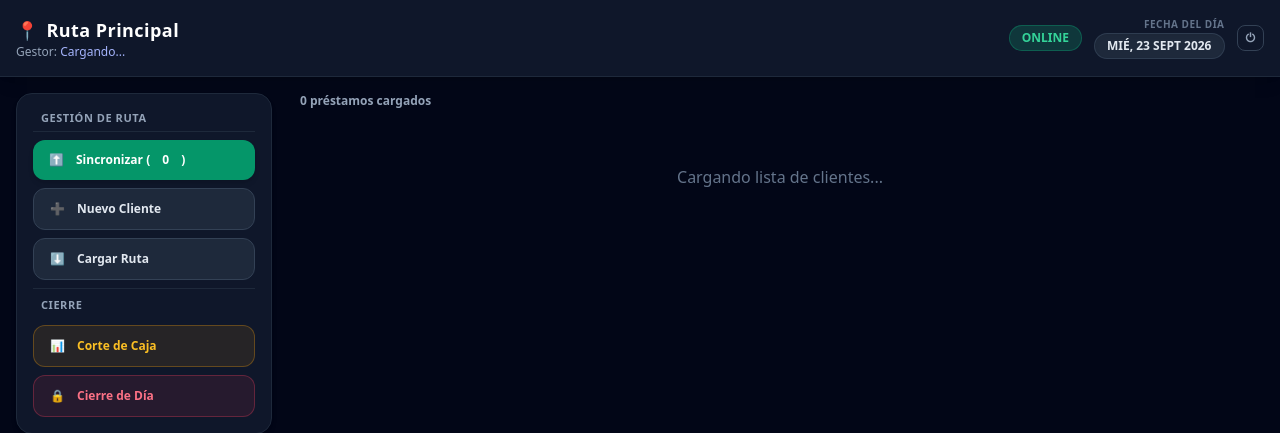
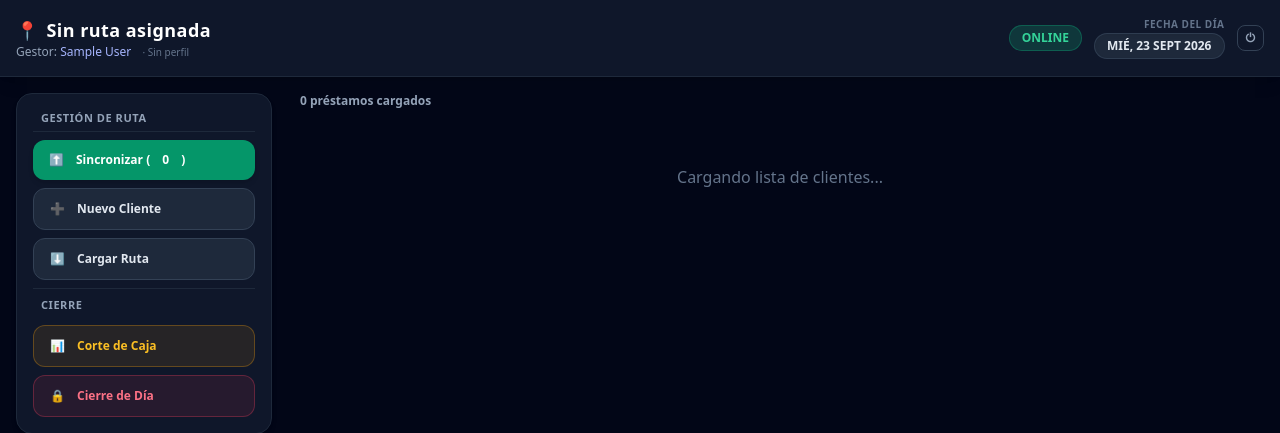
Before and after one commit to zeusdereck-hash/el-zoco-financiero, a Django app: page /cobro/ in a window 1280 px wide. Shown: the top 433 px of the page. Run offline with Django 5.2, Linux system fonts and the light colour scheme; the visitor is signed in with stand-in values (Sample User, id 1); data that the repository does not hold is empty; some libraries are stand-ins or nearby versions.

Commit message:
feat: filtrado multi-rol + login gestores + logo corporativo + fixes UI
- Helper filtrar_por_perfil() reutilizable en 4 ViewSets
- Seguridad: qs.none() sin autenticacion
- sincronizar_altas usa la ruta del gestor logueado
- credentials: same-origin en todos los fetch
- Header del usuario logueado (Django) en lugar del primer prestamo
- cobro_view decide la etiqueta del header segun el rol
- Modales corte/cierre con z-index separado
- LOGIN_URL configurado
- Nuevo logo corporativo PWA + login con logo

```diff
--- a/config/settings.py
+++ b/config/settings.py
@@ -74,3 +74,9 @@ STATICFILES_DIRS = [
 ]
 
 CORS_ALLOW_ALL_ORIGINS = True
+# =========================================================
+#  Configuración de autenticación web
+# =========================================================
+LOGIN_URL = '/login/'
+LOGIN_REDIRECT_URL = '/cobro/'
+LOGOUT_REDIRECT_URL = '/login/'
--- a/prestamos/views.py
+++ b/prestamos/views.py
@@ -16,6 +16,36 @@ from .serializers import (
     ClienteSerializer, RutaSerializer,
     PrestamoSerializer, PagoCuotaSerializer,
 )
+
+
+# =========================================================
+#  Helper de filtrado por perfil
+# =========================================================
+def filtrar_por_perfil(queryset, user, campo_ruta='ruta', campo_zona='ruta__zona'):
+    """
+    Filtra un queryset según el perfil del usuario logueado.
+    - Sin autenticación → queryset vacío
+    - GERENTE / DISTRITAL / ZONAL → todo
+    - SUPERVISOR → filtra por zona asignada
+    - GESTOR → filtra por ruta asignada
+    """
+    if not user.is_authenticated:
+        return queryset.none()
+
+    perfil = getattr(user, 'perfil', None)
+    if not perfil:
+        return queryset.none()
+
+    if perfil.puesto in ('GERENTE', 'DISTRITAL', 'ZONAL'):
+        return queryset
+
+    if perfil.puesto == 'SUPERVISOR' and perfil.zona_asignada:
+        return queryset.filter(**{campo_zona: perfil.zona_asignada})
+
+    if perfil.puesto == 'GESTOR' and perfil.ruta_asignada:
+        return queryset.filter(**{campo_ruta: perfil.ruta_asignada})
+
+    return queryset.none()
 
 
 # =========================================================
@@ -41,7 +71,26 @@ def logout_view(request):
 
 @login_required
 def cobro_view(request):
-    return render(request, 'prestamos/cobro_offline.html')
+    perfil = getattr(request.user, 'perfil', None)
+
+    # Nombre de la ruta según el rol
+    ruta_nombre = 'Sin ruta asignada'
+    if perfil and perfil.ruta_asignada:
+        ruta_nombre = perfil.ruta_asignada.nombre
+    elif perfil and perfil.zona_asignada:
+        ruta_nombre = f"Zona {perfil.zona_asignada.nombre}"
+    elif perfil and perfil.puesto in ('GERENTE', 'DISTRITAL'):
+        ruta_nombre = 'Todas las rutas'
+
+    gestor_nombre = request.user.get_full_name() or request.user.username
+    puesto_display = perfil.get_puesto_display() if perfil else 'Sin perfil'
+
+    context = {
+        'ruta_nombre': ruta_nombre,
+        'gestor_nombre': gestor_nombre,
+        'puesto_display': puesto_display,
+    }
+    return render(request, 'prestamos/cobro_offline.html', context)
 
 
 # =========================================================
@@ -75,17 +124,47 @@ class LoginAPIView(APIView):
 # =========================================================
 @method_decorator(csrf_exempt, name='dispatch')
 class ClienteViewSet(viewsets.ModelViewSet):
-    queryset = Cliente.objects.all()
     serializer_class = ClienteSerializer
     permission_classes = [AllowAny]
-    authentication_classes = []
 
-    @action(detail=False, methods=['post'], permission_classes=[AllowAny], authentication_classes=[])
+    def get_queryset(self):
+        qs = Cliente.objects.all()
+        user = self.request.user
+
+        if not user.is_authenticated:
+            return qs.none()
+
+        perfil = getattr(user, 'perfil', None)
+        if not perfil:
+            return qs.none()
+
+        if perfil.puesto in ('GERENTE', 'DISTRITAL', 'ZONAL'):
+            return qs
+
+        if perfil.puesto == 'SUPERVISOR' and perfil.zona_asignada:
+            return qs.filter(prestamos__ruta__zona=perfil.zona_asignada).distinct()
+
+        if perfil.puesto == 'GESTOR' and perfil.ruta_asignada:
+            return qs.filter(prestamos__ruta=perfil.ruta_asignada).distinct()
+
+        return qs.none()
+
+    @action(detail=False, methods=['post'], permission_classes=[AllowAny])
     def sincronizar_altas(self, request):
         altas_datos = request.data.get('altas', [])
         procesados = []
 
-        ruta_defecto, _ = Ruta.objects.get_or_create(nombre="Ruta Principal")
+        # Determinar la ruta según el gestor logueado
+        ruta_defecto = None
+        if request.user.is_authenticated:
+            perfil = getattr(request.user, 'perfil', None)
+            if perfil and perfil.ruta_asignada:
+                ruta_defecto = perfil.ruta_asignada
+                print(f"✅ Usando ruta del gestor {request.user.username}: {ruta_defecto.nombre}")
+
+        if not ruta_defecto:
+            ruta_defecto, _ = Ruta.objects.get_or_create(nombre="Ruta Principal")
+            print(f"⚠️ Gestor sin ruta asignada, usando: {ruta_defecto.nombre}")
 
         for item in altas_datos:
             try:
@@ -173,12 +252,18 @@ class ClienteViewSet(viewsets.ModelViewSet):
 # =========================================================
 @method_decorator(csrf_exempt, name='dispatch')
 class PagoCuotaViewSet(viewsets.ModelViewSet):
-    queryset = PagoCuota.objects.all()
     serializer_class = PagoCuotaSerializer
     permission_classes = [AllowAny]
-    authentication_classes = []
 
-    @action(detail=False, methods=['post'], permission_classes=[AllowAny], authentication_classes=[])
+    def get_queryset(self):
+        return filtrar_por_perfil(
+            PagoCuota.objects.all(),
+            self.request.user,
+            campo_ruta='prestamo__ruta',
+            campo_zona='prestamo__ruta__zona'
+        )
+
+    @action(detail=False, methods=['post'], permission_classes=[AllowAny])
     def sincronizar_lote(self, request):
         pagos_datos = request.data.get('pagos', [])
         pagos_procesados = []
@@ -204,9 +289,30 @@ class PagoCuotaViewSet(viewsets.ModelViewSet):
 #  RUTAS
 # =========================================================
 class RutaViewSet(viewsets.ModelViewSet):
-    queryset = Ruta.objects.all()
     serializer_class = RutaSerializer
     permission_classes = [AllowAny]
+
+    def get_queryset(self):
+        qs = Ruta.objects.all()
+        user = self.request.user
+
+        if not user.is_authenticated:
+            return qs.none()
+
+        perfil = getattr(user, 'perfil', None)
+        if not perfil:
+            return qs.none()
+
+        if perfil.puesto in ('GERENTE', 'DISTRITAL', 'ZONAL'):
+            return qs
+
+        if perfil.puesto == 'GESTOR' and perfil.ruta_asignada:
+            return qs.filter(id=perfil.ruta_asignada.id)
+
+        if perfil.puesto == 'SUPERVISOR' and perfil.zona_asignada:
+            return qs.filter(zona=perfil.zona_asignada)
+
+        return qs.none()
 
 
 # =========================================================
@@ -217,23 +323,4 @@ class PrestamoViewSet(viewsets.ModelViewSet):
     permission_classes = [AllowAny]
 
     def get_queryset(self):
-        qs = Prestamo.objects.all()
-        user = self.request.user
-
-        # Si no está autenticado (modo pruebas/offline), mostramos todo
-        if not user.is_authenticated:
-            return qs
-
-        # Gerente / Distrital / Zonal ven todo
-        try:
-            perfil = user.perfil
-        except Exception:
-            return qs
-
-        if perfil.puesto in ('GERENTE', 'DISTRITAL', 'ZONAL'):
-            return qs
-        if perfil.puesto == 'SUPERVISOR' and perfil.zona_asignada:
-            return qs.filter(ruta__zona=perfil.zona_asignada)
-        if perfil.puesto == 'GESTOR' and perfil.ruta_asignada:
-            return qs.filter(ruta=perfil.ruta_asignada)
-        return qs
+        return filtrar_por_perfil(Prestamo.objects.all(), self.request.user)
--- a/static/js/app_cobros.js
+++ b/static/js/app_cobros.js
@@ -74,12 +74,23 @@ function cargarFechaEncabezado() {
         badgeFecha.textContent = hoy.toLocaleDateString('es-ES', opciones).toUpperCase();
     }
 }
-
 function actualizarEncabezadoRuta(rutaNombre, gestorNombre) {
     const elemRuta = document.getElementById('header-nombre-ruta');
     const elemGestor = document.getElementById('gestor-nombre-text');
-    if (elemRuta) elemRuta.innerHTML = `<span class="text-indigo-500">📍</span> ${rutaNombre || 'Ruta Principal'}`;
-    if (elemGestor && gestorNombre) elemGestor.textContent = gestorNombre;
+
+    // Si el header fue fijado por el template (Django), no lo tocamos.
+    // El header siempre refleja al usuario logueado, no al listado.
+    if (elemRuta && elemRuta.dataset.fixed === 'true') {
+        return;
+    }
+
+    // Fallback: solo si el template no pudo pintar nada
+    if (elemRuta && rutaNombre) {
+        elemRuta.innerHTML = `<span class="text-indigo-500">📍</span> ${rutaNombre}`;
+    }
+    if (elemGestor && gestorNombre) {
+        elemGestor.textContent = gestorNombre;
+    }
 }
 
 function actualizarEstadoRed() {
@@ -105,9 +116,10 @@ async function descargarDatosServidor() {
     }
 
     try {
-        const response = await fetch('/api/prestamos/');
+    const response = await fetch('/api/prestamos/', {
+        credentials: 'same-origin'
+    });
     if (!response.ok) throw new Error("Error al consultar la API REST");
-
         const prestamos = await response.json();
 
         const prestamosMapeados = prestamos.map(p => {
@@ -432,7 +444,8 @@ async function sincronizarTodo() {
 const resAltas = await fetch('/api/clientes/sincronizar_altas/', {
     method: 'POST',
     headers: { 'Content-Type': 'application/json', 'X-CSRFToken': csrfToken },
-                body: JSON.stringify({ altas: paqueteAltas })
+    body: JSON.stringify({ altas: paqueteAltas }),
+    credentials: 'same-origin'
 });
 
             if (!resAltas.ok) {
@@ -484,7 +497,8 @@ async function sincronizarTodo() {
         const resPagos = await fetch('/api/pagos/sincronizar_lote/', {
             method: 'POST',
             headers: { 'Content-Type': 'application/json', 'X-CSRFToken': csrfToken },
-                    body: JSON.stringify({ pagos: paquetePagos })
+            body: JSON.stringify({ pagos: paquetePagos }),
+    credentials: 'same-origin'
 });
 
                 if (resPagos.ok) {
--- a/templates/prestamos/cobro_offline.html
+++ b/templates/prestamos/cobro_offline.html
@@ -28,11 +28,12 @@
     <header class="bg-slate-900 border-b border-slate-800 p-4 sticky top-0 z-30 shadow-lg">
         <div class="max-w-7xl mx-auto flex justify-between items-center">
             <div>
-                <h1 id="header-nombre-ruta" class="text-lg font-black text-white tracking-wide flex items-center gap-2">
-                    <span class="text-indigo-500">📍</span> Ruta Principal
+                <h1 id="header-nombre-ruta" data-fixed="true" class="text-lg font-black text-white tracking-wide flex items-center gap-2">
+                    <span class="text-indigo-500">📍</span> {{ ruta_nombre|default:"Ruta Principal" }}
                 </h1>
                 <p id="header-nombre-gestor" class="text-xs text-slate-400 font-medium">
-                    Gestor: <span class="text-indigo-300" id="gestor-nombre-text">Cargando...</span>
+                    Gestor: <span class="text-indigo-300" id="gestor-nombre-text">{{ gestor_nombre|default:"Sin gestor" }}</span>
+                    <span class="text-[10px] text-slate-500 ml-2">· {{ puesto_display }}</span>
                 </p>
             </div>
             <div class="flex items-center gap-3 text-right">
@@ -282,7 +283,7 @@
     </div>
 
     <!-- MODAL 4: CORTE DE CAJA -->
-    <div id="modal-corte" class="fixed inset-0 bg-black/80 backdrop-blur-sm hidden items-start justify-center p-4 z-50 overflow-y-auto">
+    <div id="modal-corte" class="fixed inset-0 bg-black/80 backdrop-blur-sm hidden items-start justify-center p-4 z-40 overflow-y-auto">
         <div class="bg-slate-800 border border-slate-700 rounded-2xl p-5 w-full max-w-md space-y-4 shadow-2xl my-8">
             <div class="flex justify-between items-start border-b border-slate-700 pb-3">
                 <div>
@@ -292,7 +293,6 @@
                 <button type="button" onclick="cerrarModalCorte()" class="text-slate-400 hover:text-white font-bold text-xl leading-none">✕</button>
             </div>
 
-            <!-- Desembolsos -->
             <div class="bg-slate-900/80 border border-slate-700 rounded-xl p-3 space-y-2">
                 <div class="flex justify-between items-center">
                     <span class="text-xs font-bold text-amber-400 uppercase tracking-wider">💸 Desembolsos del Día</span>
@@ -305,7 +305,6 @@
                 </div>
             </div>
 
-            <!-- Cobranza -->
             <div class="bg-slate-900/80 border border-slate-700 rounded-xl p-3 space-y-2">
                 <div class="flex justify-between items-center">
                     <span class="text-xs font-bold text-emerald-400 uppercase tracking-wider">💰 Cobranza del Día</span>
@@ -317,7 +316,6 @@
                 </div>
             </div>
 
-            <!-- Neto -->
             <div class="bg-indigo-950/40 border border-indigo-500/30 rounded-xl p-3">
                 <div class="flex justify-between items-center">
                     <span class="text-xs font-bold text-indigo-300 uppercase tracking-wider">Neto en Caja</span>
@@ -337,6 +335,8 @@
                     🖨️ Imprimir Ticket
                 </button>
             </div>
+        </div>
+    </div>
 
     <!-- MODAL 5: CIERRE DE DÍA -->
     <div id="modal-cierre" class="fixed inset-0 bg-black/80 backdrop-blur-sm hidden items-start justify-center p-4 z-50 overflow-y-auto">
@@ -349,7 +349,6 @@
                 <button type="button" onclick="cerrarModalCierre()" class="text-slate-400 hover:text-white font-bold text-xl leading-none">✕</button>
             </div>
 
-            <!-- Gestión de ruta -->
             <div class="bg-slate-900/80 border border-slate-700 rounded-xl p-3 space-y-2">
                 <span class="text-xs font-bold text-indigo-300 uppercase tracking-wider block">🗺️ Gestión de Ruta</span>
                 <div class="grid grid-cols-2 gap-3 text-xs">
@@ -372,7 +371,6 @@
                 </div>
             </div>
 
-            <!-- Estado de cartera -->
             <div class="bg-slate-900/80 border border-slate-700 rounded-xl p-3 space-y-2">
                 <span class="text-xs font-bold text-slate-300 uppercase tracking-wider block">📁 Estado de Cartera</span>
                 <div class="flex justify-between text-xs py-1">
@@ -385,7 +383,6 @@
                 </div>
             </div>
 
-            <!-- Estado sync -->
             <div id="cierre-sync-status" class="bg-slate-900/80 border border-slate-700 rounded-xl p-3 text-xs">
                 <span class="text-slate-400">Cargando estado de sincronización...</span>
             </div>
@@ -400,6 +397,8 @@
                 <button type="button" onclick="imprimirCierreTicket()" class="w-full bg-indigo-600 hover:bg-indigo-500 text-white font-bold py-3 rounded-xl shadow-lg flex items-center justify-center gap-2">
                     🖨️ Imprimir Ticket
                 </button>
+            </div>
+        </div>
     </div>
 
     <!-- Contenedor de impresión térmica -->
--- a/templates/prestamos/login.html
+++ b/templates/prestamos/login.html
@@ -14,7 +14,7 @@
 
     <div class="w-full max-w-sm">
         <div class="text-center mb-6">
-            <div class="text-5xl mb-2">💰</div>
+            <img src="{% static 'icons/icon-192.png' %}" alt="El Zoco" class="w-24 h-24 mx-auto mb-3 rounded-full shadow-lg shadow-indigo-500/20">
             <h1 class="text-2xl font-black text-white">El Zoco Financiero</h1>
             <p class="text-xs text-slate-400 uppercase tracking-widest">Sistema de Cobranza</p>
         </div>
@@ -50,5 +50,6 @@
             Sistema offline. Si pierdes conexión, tu sesión sigue activa.
         </p>
     </div>
+
 </body>
 </html>
```
Also changed, not shown: static/icons/icon-192.png, static/icons/icon-512.png, static/icons/logo.png. Lines whose indentation alone changed are shown as unchanged.
